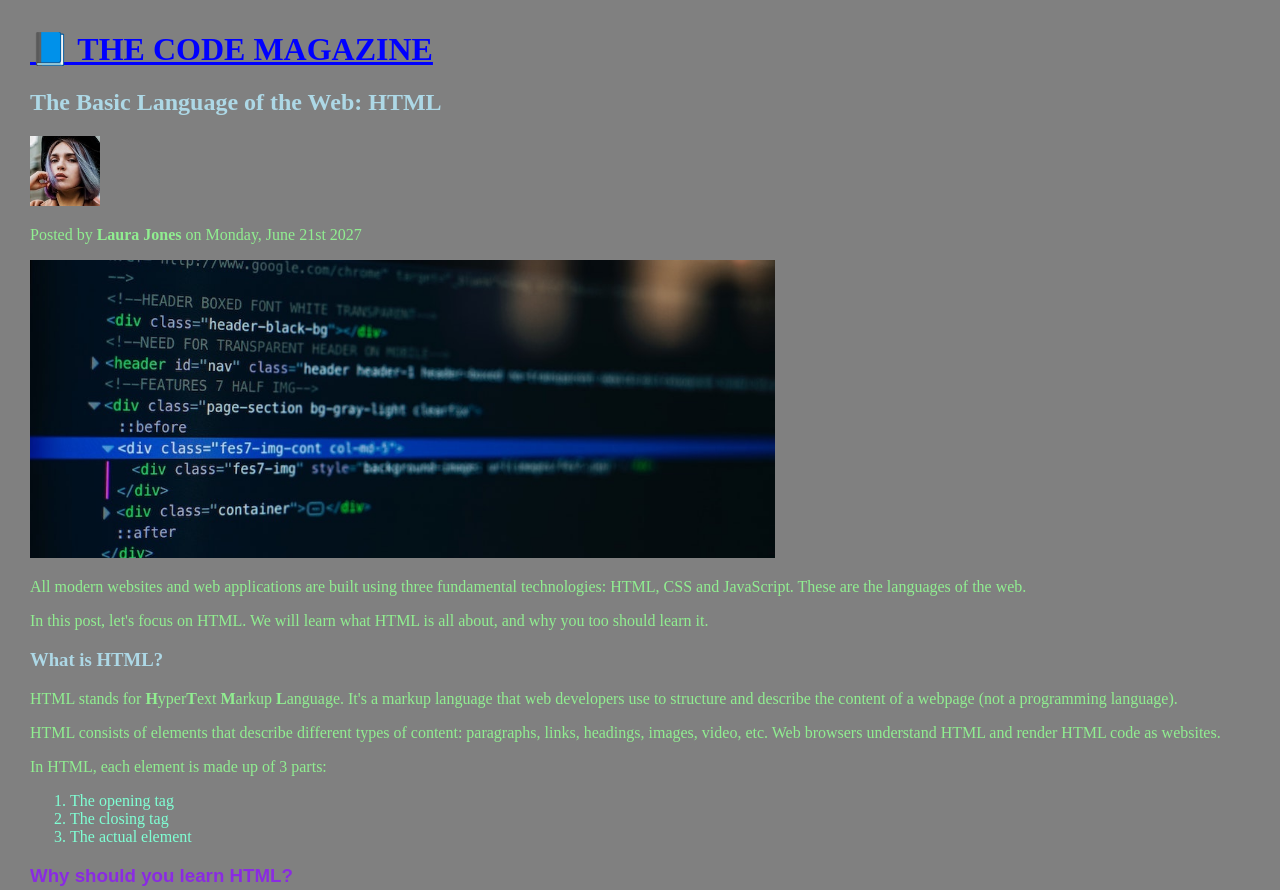
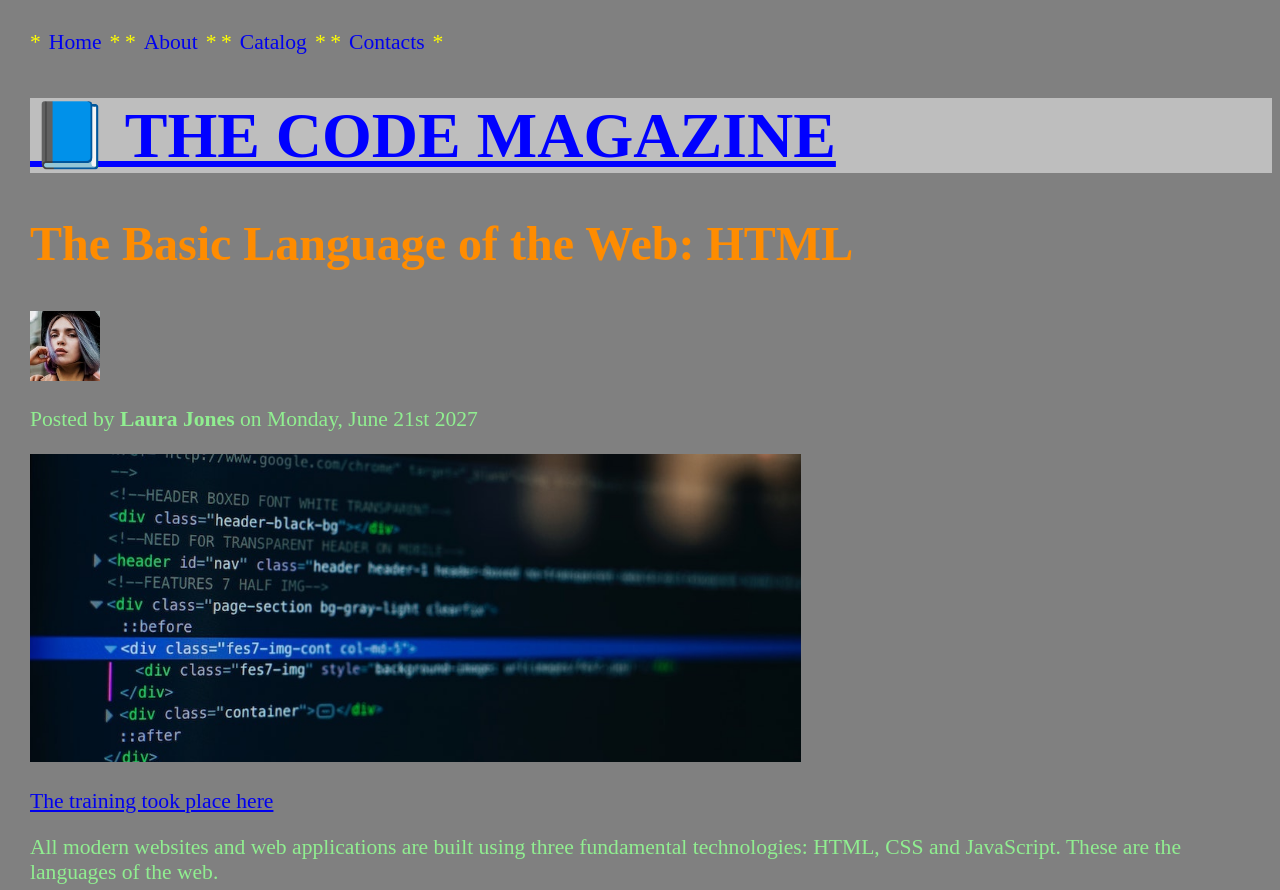
Before and after one commit to germanslivinski/Tekwill_FE_gr14, a plain HTML site: page index.html in a window 1280 px wide. Shown: the top 890 px of the page. Drawn offline with Linux system fonts and the light colour scheme.

Commit message:
HomeWork lesson 10 complete

```diff
--- a/assets/css/styles.css
+++ b/assets/css/styles.css
@@ -1,20 +1,66 @@
+html{
+    font-size: 16px;
+}
 #h1 {
     color: blue;
     text-transform: uppercase;
     text-decoration: underline;
+    font-size: 4rem;
+    background-color: rgba(252, 252, 252, 0.5)
 }
 p {
     color: lightgreen;
+    font-size: 1.2em;
 
 }
 h2 {
     color: lightblue;
+    font-size: 3rem;
 }
-
+h3 {
+    color: lightblue;
+    font-size: 2rem;
+}
 .title {
     color: blueviolet;
     font-family: sans-serif;
 }
-h3 {
-    color: lightblue;
+
+a:hover {
+    color: green;
+
 }
+h2:first-of-type {
+    color: darkorange;
+  }
+
+  ol li:nth-child(even) {
+    color: rosybrown;
+  }
+
+  ul li:nth-last-child(2) {
+    color: rosybrown;
+  }
+  nav a {
+    font-size: 1.2em;
+    text-decoration: none;
+  }
+  nav a:hover {
+    background-color:rgb(37, 240, 240);
+    color: blueviolet;
+
+  }
+  nav a::before {
+    content: "*";
+    color: yellow;
+    margin-right: 8px
+  }
+
+  nav a::after {
+    content: "*";
+    color: yellow;
+    margin-left: 8px
+  }
+  img[alt*="div class"] {
+    width: calc(50% + 150px);
+  }
--- a/index.html
+++ b/index.html
@@ -11,7 +11,9 @@
     background-color:gray;
     margin-left: 30px;
     margin-top: 30px;
+    font-size: 18px;
   }
+
 
   .send-button {
     background-color: blue;
@@ -32,13 +34,20 @@
 
 </style>
 <body>
+  <nav>
+    <a href="#home">Home</a>
+    <a href="#about">About</a>
+    <a href="#catalog">Catalog</a>
+    <a href="#contacts">Contacts</a>
+  </nav>
  <h1 id="h1">📘 The Code Magazine</h1>
  <h2>The Basic Language of the Web: HTML</h2>
-
  <img src="img/laura-jones.jpg" alt="Laura Jones" width="70" height="70">
 
    <p>Posted by <strong>Laura Jones</strong> on Monday, June 21st 2027</p>
-   <img src="img/post-img.jpg" alt="div class" width="60%">
+   <img src="img/post-img.jpg" alt="div class">
+
+   <p><a href="https://www.w3schools.com/html/default.asp">The training took place here</a></p>  <!-- Тут извиняюсь, не знал в первом задание о какой ссылке идет речь, создал от себя -->
       <div>
 
            <p>All modern websites and web applications are built using three fundamental technologies: HTML, CSS and JavaScript. These are the languages of the web.
```
